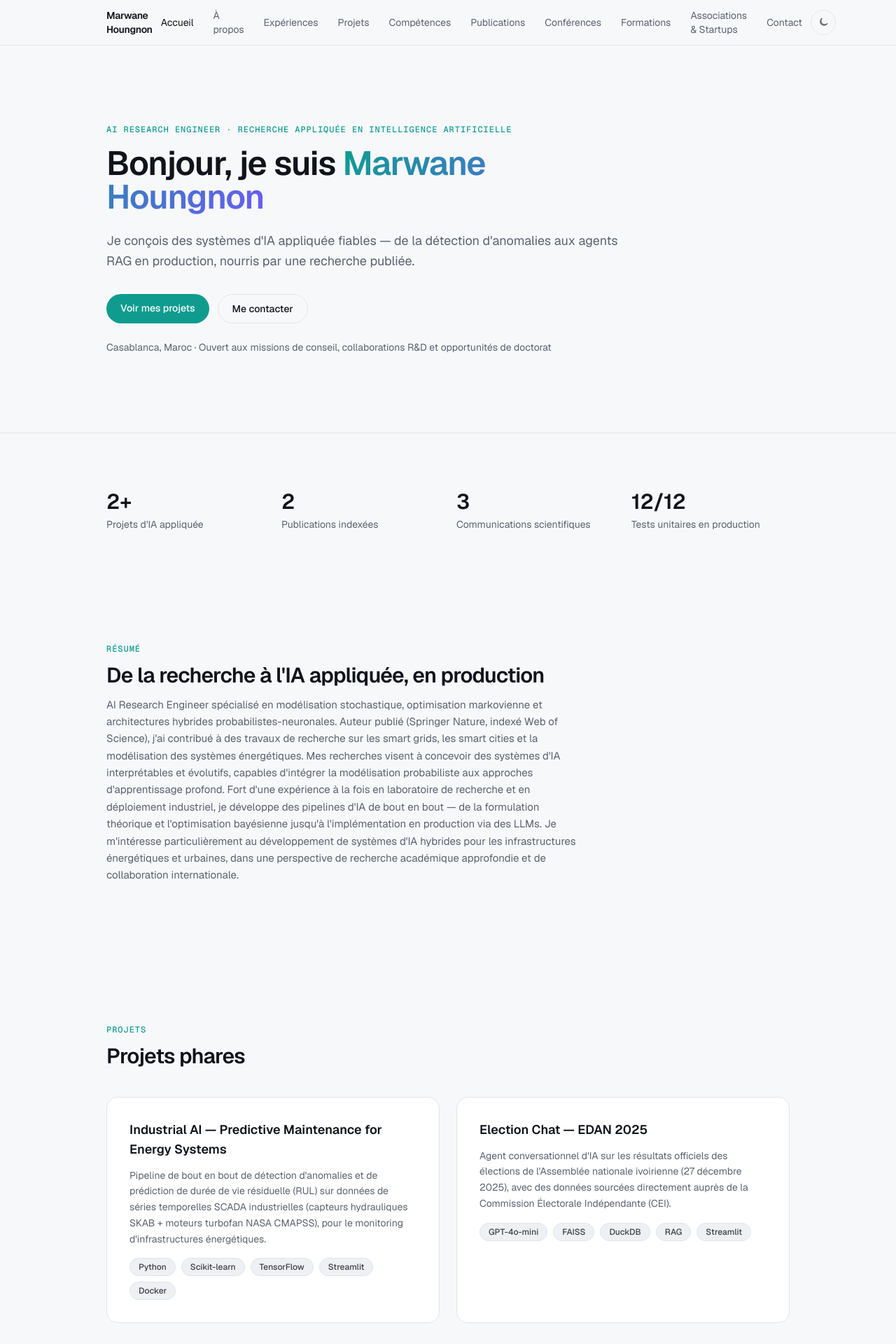
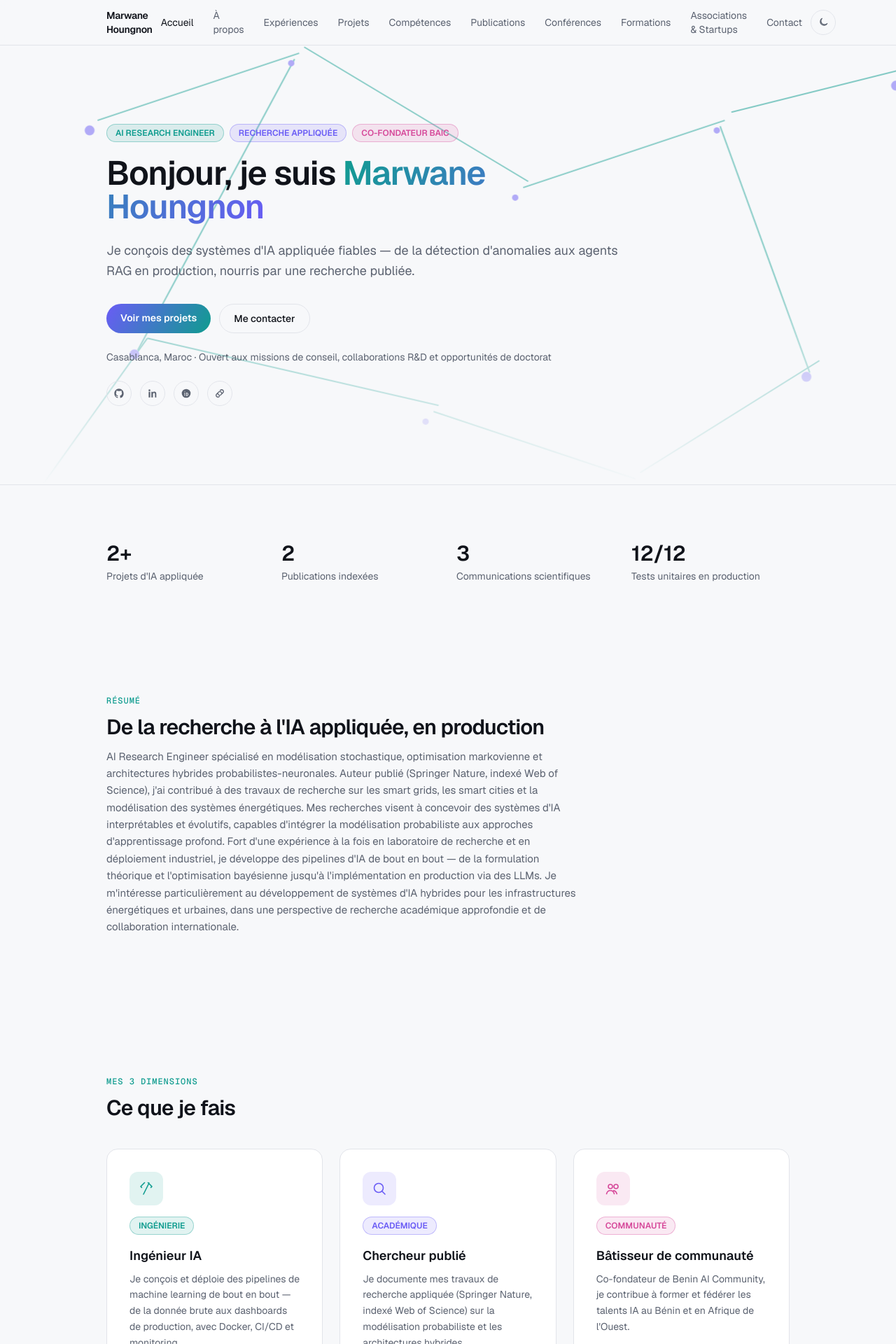
Before and after one commit to Thekidmaroi/MY-PORTOFOLIO, a Next.js app: page / in a window 1280 px wide. Shown: the top 1920 px of the page at 70% size. Built offline with nearby package versions, Linux system fonts and the light colour scheme.

Commit message:
Enhance Home component with neRedesign homepage with hero backdrop and dimension cardsw features and styling
Added HeroBackdrop and SocialLinks components, and integrated pillars data into the Home component. Updated styling for buttons and added a new section for dimensions.

```diff
--- a/src/app/page.tsx
+++ b/src/app/page.tsx
@@ -3,7 +3,10 @@ import { Container } from "@/components/container";
 import { Section } from "@/components/section";
 import { Card } from "@/components/card";
 import { Badge } from "@/components/badge";
-import { profile, experiences, projects, publications, skills } from "@/lib/data";
+import { HeroBackdrop } from "@/components/hero-backdrop";
+import { SocialLinks } from "@/components/social-links";
+import { DimensionCard } from "@/components/dimension-card";
+import { profile, experiences, projects, publications, skills, pillars } from "@/lib/data";
 
 const stats = [
   { label: "Projets d'IA appliquée", value: "2+" },
@@ -15,12 +18,15 @@ const stats = [
 export default function Home() {
   return (
     <>
-      <section className="border-b border-border py-20 sm:py-28">
-        <Container>
+      <section className="relative overflow-hidden border-b border-border py-20 sm:py-28">
+        <HeroBackdrop />
+        <Container className="relative">
           <div className="animate-fade-up max-w-3xl">
-            <p className="mono-label mb-4 text-xs font-medium text-accent">
-              {profile.title} · {profile.subtitle}
-            </p>
+            <div className="mb-5 flex flex-wrap gap-2">
+              <Badge tone="cyan">{profile.title.toUpperCase()}</Badge>
+              <Badge tone="purple">RECHERCHE APPLIQUÉE</Badge>
+              <Badge tone="pink">CO-FONDATEUR BAIC</Badge>
+            </div>
             <h1 className="text-4xl font-semibold tracking-tight sm:text-5xl">
               Bonjour, je suis <span className="gradient-text">{profile.name}</span>
             </h1>
@@ -28,7 +34,7 @@ export default function Home() {
             <div className="mt-8 flex flex-wrap gap-3">
               <Link
                 href="/projets"
-                className="rounded-full bg-accent px-5 py-2.5 text-sm font-medium text-accent-contrast transition-opacity hover:opacity-90"
+                className="gradient-btn rounded-full px-5 py-2.5 text-sm font-semibold"
               >
                 Voir mes projets
               </Link>
@@ -42,6 +48,7 @@ export default function Home() {
             <p className="mt-6 text-sm text-muted">
               {profile.location} · {profile.availability}
             </p>
+            <SocialLinks className="mt-6" />
           </div>
         </Container>
       </section>
@@ -62,6 +69,14 @@ export default function Home() {
         title="De la recherche à l'IA appliquée, en production"
         description={profile.summary}
       />
+
+      <Section eyebrow="Mes 3 dimensions" title="Ce que je fais">
+        <div className="grid gap-6 sm:grid-cols-3">
+          {pillars.map((pillar) => (
+            <DimensionCard key={pillar.title} {...pillar} />
+          ))}
+        </div>
+      </Section>
 
       <Section eyebrow="Projets" title="Projets phares">
         <div className="grid gap-6 sm:grid-cols-2">
@@ -135,7 +150,7 @@ export default function Home() {
           </div>
           <Link
             href="/contact"
-            className="shrink-0 rounded-full bg-accent px-5 py-2.5 text-sm font-medium text-accent-contrast transition-opacity hover:opacity-90"
+            className="gradient-btn shrink-0 rounded-full px-5 py-2.5 text-sm font-semibold"
           >
             Me contacter
           </Link>
```
